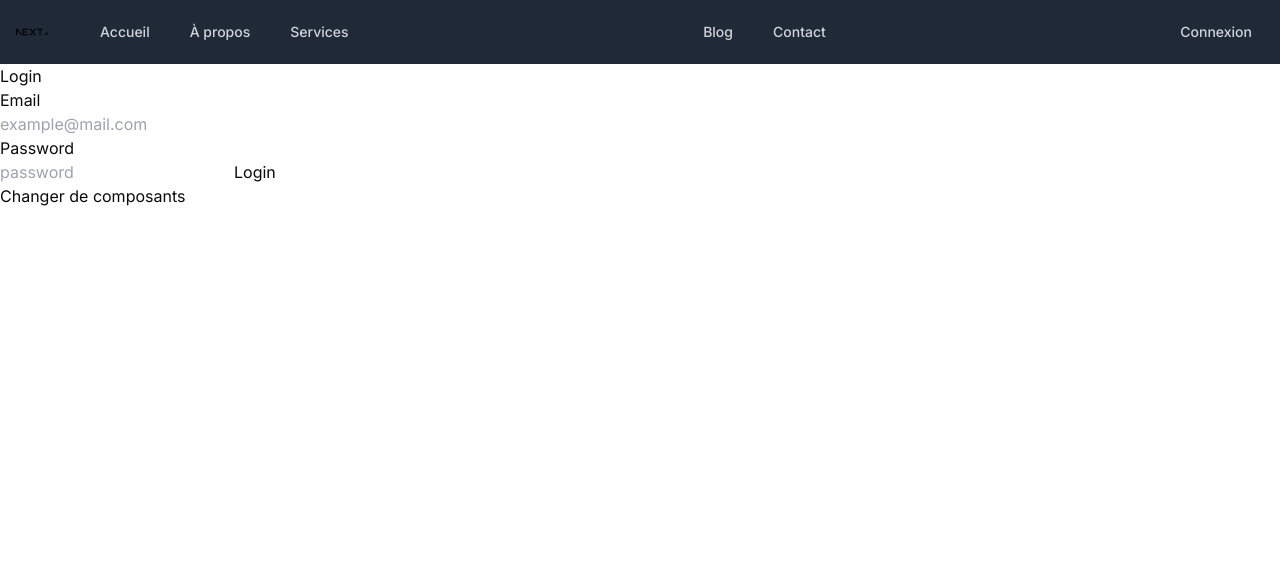
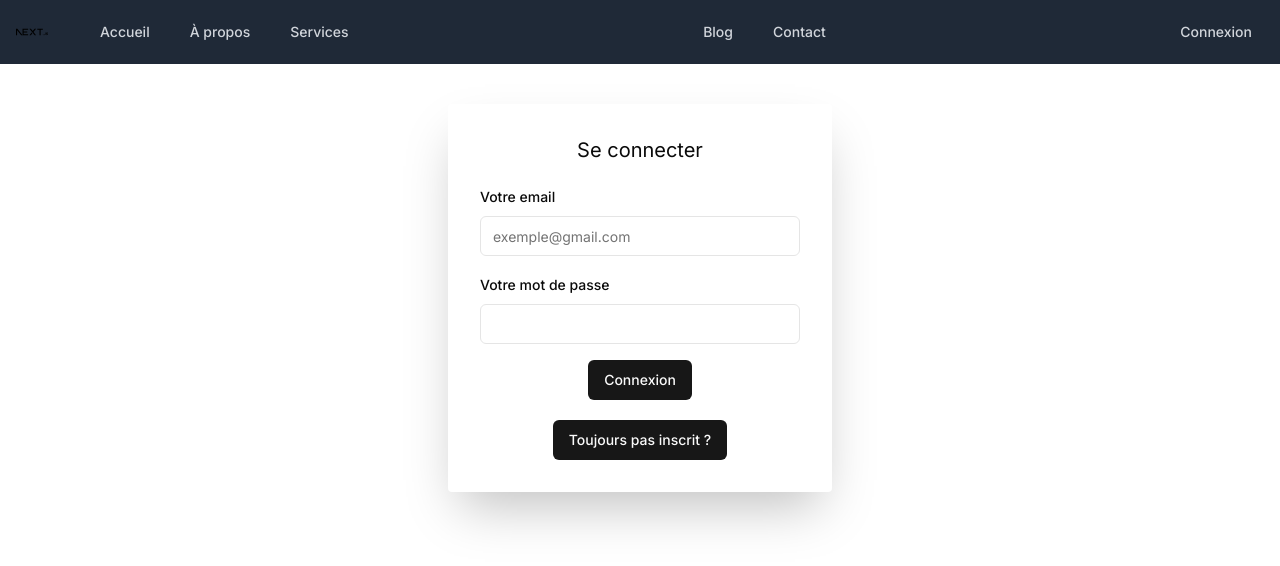
Before and after one commit to Giovanni532/friperie, a Next.js app: page /auth in a window 1280 px wide. Both pictures are taken after a click on the link "Changer de composants". Shown: the top 566 px of the page. Built offline with nearby package versions, Linux system fonts and the light colour scheme; no server answers.

Commit message:
Ameliorations du formulaire de login avec useForm et Zod, plus mini mis en place avec shadcn

```diff
--- a/app/auth/components/Login.js
+++ /dev/null
@@ -1,44 +0,0 @@
-import React, { useState } from 'react';
-import login from '@/app/db/auth/login';
-import { useRouter } from 'next/navigation';
-
-const Login = ({change}) => {
-
-  const [email, setEmail] = useState('');
-  const [password, setPassword] = useState('');
-  const router = useRouter();
-
-  const handleForm = async (event) => {
-    event.preventDefault()
-
-    const { result, error } = await login(email, password);
-
-    if (error) {
-        return console.log(error)
-    }
-
-    const uid = result.user.uid
-
-    return router.push(`/user/${uid}/profile`)
-}
-
-  return (
-    <>
-    <h1>Login</h1>
-    <form onSubmit={handleForm} className="form">
-        <label htmlFor="email">
-            <p>Email</p>
-            <input onChange={(e) => setEmail(e.target.value)} required type="email" name="email" id="email" placeholder="example@mail.com" />
-        </label>
-        <label htmlFor="password">
-            <p>Password</p>
-            <input onChange={(e) => setPassword(e.target.value)} required type="password" name="password" id="password" placeholder="password" />
-        </label>
-        <button type="submit">Login</button>
-    </form>
-    <a onClick={change}>Changer de composants</a>
-</>
-  )
-}
-
-export default Login;
--- /dev/null
+++ b/app/auth/components/LoginForm.js
@@ -0,0 +1,94 @@
+import React from "react";
+import login from "@/app/db/auth/login";
+import { useRouter } from "next/navigation";
+import { z } from "zod";
+import { zodResolver } from "@hookform/resolvers/zod";
+import { useForm } from "react-hook-form";
+import { Button } from "@/components/ui/button";
+import {
+  Form,
+  FormControl,
+  FormField,
+  FormItem,
+  FormLabel,
+  FormMessage,
+} from "@/components/ui/form";
+import { Input } from "@/components/ui/input";
+
+const formSchema = z.object({
+  email: z.string().email({
+    message: "Email invalide ou introuvable",
+  }),
+  password: z.string(),
+});
+
+export default function LoginForm({ change }) {
+  const router = useRouter();
+
+  const form = useForm({
+    resolver: zodResolver(formSchema),
+    defaultValues: {
+      email: "",
+      password: "",
+    },
+  });
+
+  const onFormSubmit = async (data) => {
+    const { email, password } = data;
+    const { result, error } = await login(email, password);
+    if (error) {
+      return console.log(error);
+    }
+
+    const uid = result.user.uid;
+
+    return router.push(`/user/${uid}/profile`);
+  };
+
+  return (
+    <>
+      <div className="container mx-auto space-y-5 mt-10 p-8 shadow-2xl rounded w-96">
+        <h2 className="text-center text-xl">Se connecter</h2>
+        <Form {...form}>
+          <form
+            onSubmit={form.handleSubmit(onFormSubmit)}
+            className="space-y-4 w-80"
+          >
+            <FormField
+              control={form.control}
+              name="email"
+              render={({ field }) => (
+                <FormItem>
+                  <FormLabel>Votre email</FormLabel>
+                  <FormControl>
+                    <Input placeholder="exemple@gmail.com" {...field} />
+                  </FormControl>
+                  <FormMessage />
+                </FormItem>
+              )}
+            />
+            <FormField
+              control={form.control}
+              name="password"
+              render={({ field }) => (
+                <FormItem>
+                  <FormLabel>Votre mot de passe</FormLabel>
+                  <FormControl>
+                    <Input type="password" {...field} />
+                  </FormControl>
+                  <FormMessage />
+                </FormItem>
+              )}
+            />
+            <div className="text-center">
+              <Button type="submit">Connexion</Button>
+            </div>
+          </form>
+        </Form>
+        <div className="text-center">
+          <Button onClick={change}>Toujours pas inscrit ?</Button>
+        </div>
+      </div>
+    </>
+  );
+}
--- a/app/auth/components/SwitchForm.js
+++ b/app/auth/components/SwitchForm.js
@@ -1,7 +1,7 @@
 'use client'
 
 import React, { useState } from "react"
-import Login from "./Login";
+import LoginForm from "./LoginForm";
 import Signup from "./Signup";
 
 const SwitchForm = () => {
@@ -15,7 +15,7 @@
     return (
         <>
             {switchForm ?
-                <Login change={handleSwitch} />
+                <LoginForm change={handleSwitch} />
                 :
                 <Signup change={handleSwitch}/>
             }
--- /dev/null
+++ b/components/ui/form.jsx
@@ -0,0 +1,133 @@
+import * as React from "react"
+import { Slot } from "@radix-ui/react-slot"
+import { Controller, FormProvider, useFormContext } from "react-hook-form";
+
+import { cn } from "@/lib/utils"
+import { Label } from "@/components/ui/label"
+
+const Form = FormProvider
+
+const FormFieldContext = React.createContext({})
+
+const FormField = (
+  {
+    ...props
+  }
+) => {
+  return (
+    (<FormFieldContext.Provider value={{ name: props.name }}>
+      <Controller {...props} />
+    </FormFieldContext.Provider>)
+  );
+}
+
+const useFormField = () => {
+  const fieldContext = React.useContext(FormFieldContext)
+  const itemContext = React.useContext(FormItemContext)
+  const { getFieldState, formState } = useFormContext()
+
+  const fieldState = getFieldState(fieldContext.name, formState)
+
+  if (!fieldContext) {
+    throw new Error("useFormField should be used within <FormField>")
+  }
+
+  const { id } = itemContext
+
+  return {
+    id,
+    name: fieldContext.name,
+    formItemId: `${id}-form-item`,
+    formDescriptionId: `${id}-form-item-description`,
+    formMessageId: `${id}-form-item-message`,
+    ...fieldState,
+  }
+}
+
+const FormItemContext = React.createContext({})
+
+const FormItem = React.forwardRef(({ className, ...props }, ref) => {
+  const id = React.useId()
+
+  return (
+    (<FormItemContext.Provider value={{ id }}>
+      <div ref={ref} className={cn("space-y-2", className)} {...props} />
+    </FormItemContext.Provider>)
+  );
+})
+FormItem.displayName = "FormItem"
+
+const FormLabel = React.forwardRef(({ className, ...props }, ref) => {
+  const { error, formItemId } = useFormField()
+
+  return (
+    (<Label
+      ref={ref}
+      className={cn(error && "text-destructive", className)}
+      htmlFor={formItemId}
+      {...props} />)
+  );
+})
+FormLabel.displayName = "FormLabel"
+
+const FormControl = React.forwardRef(({ ...props }, ref) => {
+  const { error, formItemId, formDescriptionId, formMessageId } = useFormField()
+
+  return (
+    (<Slot
+      ref={ref}
+      id={formItemId}
+      aria-describedby={
+        !error
+          ? `${formDescriptionId}`
+          : `${formDescriptionId} ${formMessageId}`
+      }
+      aria-invalid={!!error}
+      {...props} />)
+  );
+})
+FormControl.displayName = "FormControl"
+
+const FormDescription = React.forwardRef(({ className, ...props }, ref) => {
+  const { formDescriptionId } = useFormField()
+
+  return (
+    (<p
+      ref={ref}
+      id={formDescriptionId}
+      className={cn("text-sm text-muted-foreground", className)}
+      {...props} />)
+  );
+})
+FormDescription.displayName = "FormDescription"
+
+const FormMessage = React.forwardRef(({ className, children, ...props }, ref) => {
+  const { error, formMessageId } = useFormField()
+  const body = error ? String(error?.message) : children
+
+  if (!body) {
+    return null
+  }
+
+  return (
+    (<p
+      ref={ref}
+      id={formMessageId}
+      className={cn("text-sm font-medium text-destructive", className)}
+      {...props}>
+      {body}
+    </p>)
+  );
+})
+FormMessage.displayName = "FormMessage"
+
+export {
+  useFormField,
+  Form,
+  FormItem,
+  FormLabel,
+  FormControl,
+  FormDescription,
+  FormMessage,
+  FormField,
+}
--- /dev/null
+++ b/components/ui/input.jsx
@@ -0,0 +1,19 @@
+import * as React from "react"
+
+import { cn } from "@/lib/utils"
+
+const Input = React.forwardRef(({ className, type, ...props }, ref) => {
+  return (
+    (<input
+      type={type}
+      className={cn(
+        "flex h-10 w-full rounded-md border border-input bg-background px-3 py-2 text-sm ring-offset-background file:border-0 file:bg-transparent file:text-sm file:font-medium placeholder:text-muted-foreground focus-visible:outline-none focus-visible:ring-2 focus-visible:ring-ring focus-visible:ring-offset-2 disabled:cursor-not-allowed disabled:opacity-50",
+        className
+      )}
+      ref={ref}
+      {...props} />)
+  );
+})
+Input.displayName = "Input"
+
+export { Input }
--- /dev/null
+++ b/components/ui/label.jsx
@@ -0,0 +1,18 @@
+"use client"
+
+import * as React from "react"
+import * as LabelPrimitive from "@radix-ui/react-label"
+import { cva } from "class-variance-authority";
+
+import { cn } from "@/lib/utils"
+
+const labelVariants = cva(
+  "text-sm font-medium leading-none peer-disabled:cursor-not-allowed peer-disabled:opacity-70"
+)
+
+const Label = React.forwardRef(({ className, ...props }, ref) => (
+  <LabelPrimitive.Root ref={ref} className={cn(labelVariants(), className)} {...props} />
+))
+Label.displayName = LabelPrimitive.Root.displayName
+
+export { Label }
--- a/package.json
+++ b/package.json
@@ -9,6 +9,8 @@
     "lint": "next lint"
   },
   "dependencies": {
+    "@hookform/resolvers": "^3.3.4",
+    "@radix-ui/react-label": "^2.0.2",
     "@radix-ui/react-navigation-menu": "^1.1.4",
     "@radix-ui/react-slot": "^1.0.2",
     "class-variance-authority": "^0.7.0",
@@ -18,8 +20,10 @@
     "next": "14.2.2",
     "react": "^18",
     "react-dom": "^18",
+    "react-hook-form": "^7.51.3",
     "tailwind-merge": "^2.3.0",
-    "tailwindcss-animate": "^1.0.7"
+    "tailwindcss-animate": "^1.0.7",
+    "zod": "^3.23.6"
   },
   "devDependencies": {
     "eslint": "^8",
```
Also changed, not shown: 1 other file (tests, documents, lock files or other folders).
